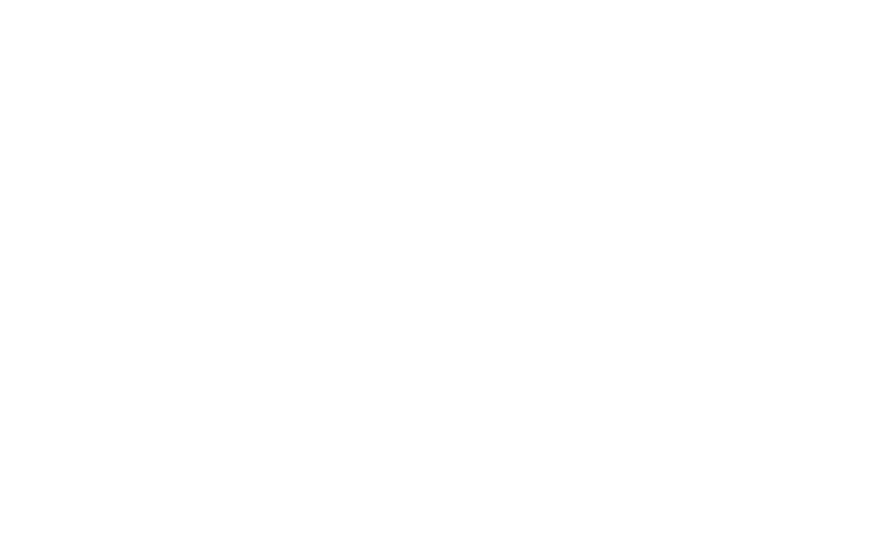
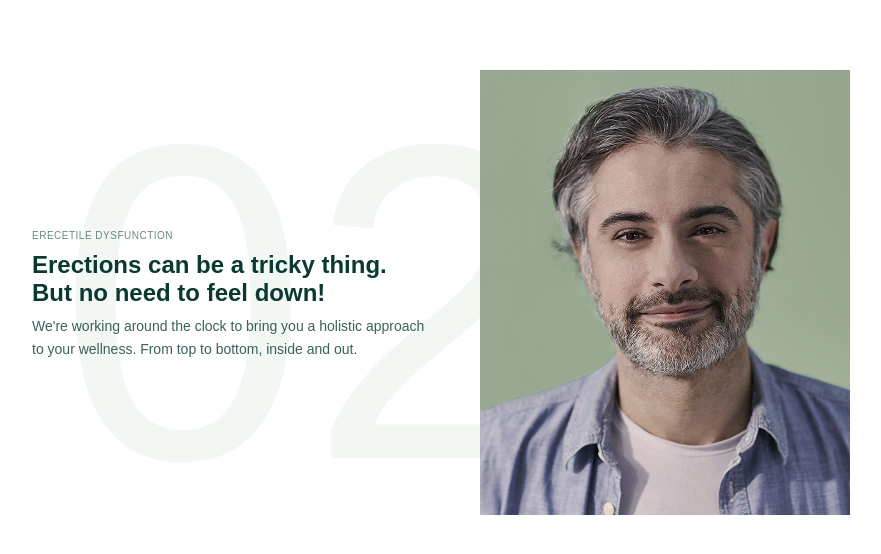
Before and after one commit to RunGT/manual, a Next.js app: page / in a window 1280 px wide. Shown: the part 1470-2024 px from the top of the page, without its empty margins (199-1080 px from the left). Before the commit the page ends 1470 px from the top, so only its background shows below. Built offline with nearby package versions, Linux system fonts and the light colour scheme.

Commit message:
Added: ED info section

```diff
--- /dev/null
+++ b/src/components/helpsections/ErecetileDysfunctionSection.tsx
@@ -0,0 +1,39 @@
+import React from 'react';
+import {
+  HelpSectionWrapper,
+  NumberOverlay,
+  ImageContainer,
+  TextContent,
+  Label,
+  Heading,
+  BodyCopy,
+} from "./styles";
+import Image from 'next/image';
+
+export default function ErecetileDysfunctionSection() {
+  return (
+         <HelpSectionWrapper>
+
+           <TextContent>
+             {/* TODO: Change font to match the design and responsive text designs */}
+             <NumberOverlay $left='26px'>02</NumberOverlay>
+             <Label>Erecetile dysfunction</Label>
+             <Heading>
+             Erections can be a tricky thing. But no need to feel down!
+             </Heading>
+             <BodyCopy>
+              We&apos;re working around the clock to bring you a holistic approach to your wellness. From top to bottom, inside and out.
+             </BodyCopy>
+           </TextContent>
+            <ImageContainer>
+             {/* TODO: Image should sit above the number */}
+             <Image
+               src="/images/landing/erectiledysfunctionphoto.png"
+               alt="Back of head with hair loss"
+               fill
+               style={{ objectFit: "cover" }}
+             />
+           </ImageContainer>
+         </HelpSectionWrapper>
+  )
+}
--- a/src/components/helpsections/styles.tsx
+++ b/src/components/helpsections/styles.tsx
@@ -50,13 +50,13 @@
 `;
 
 
-export const NumberOverlay = styled.span`
+export const NumberOverlay = styled.span<{ $left?: string }>`
   position: absolute;
   font-size: 28.125rem; /* 450px */
   font-weight: 400;
   color: #f3f7f4;
   top: -148px;
-  left: -90px;
+  left: ${(props) => props.$left || "-90px"};
   line-height: 1;
   z-index: -10;
   pointer-events: none;
--- a/src/pages/index.tsx
+++ b/src/pages/index.tsx
@@ -1,3 +1,4 @@
+import ErecetileDysfunctionSection from "@/components/helpsections/ErecetileDysfunctionSection";
 import HairLoss from "@/components/helpsections/HairLoss";
 import LandingHero from "@/components/LandingHero";
 import Head from "next/head";
@@ -11,6 +12,7 @@
       </Head>
       <LandingHero />
       <HairLoss />
+      <ErecetileDysfunctionSection />
     </>
   );
 }
```
Also changed, not shown: public/images/landing/erectiledysfunctionphoto.png (added).
